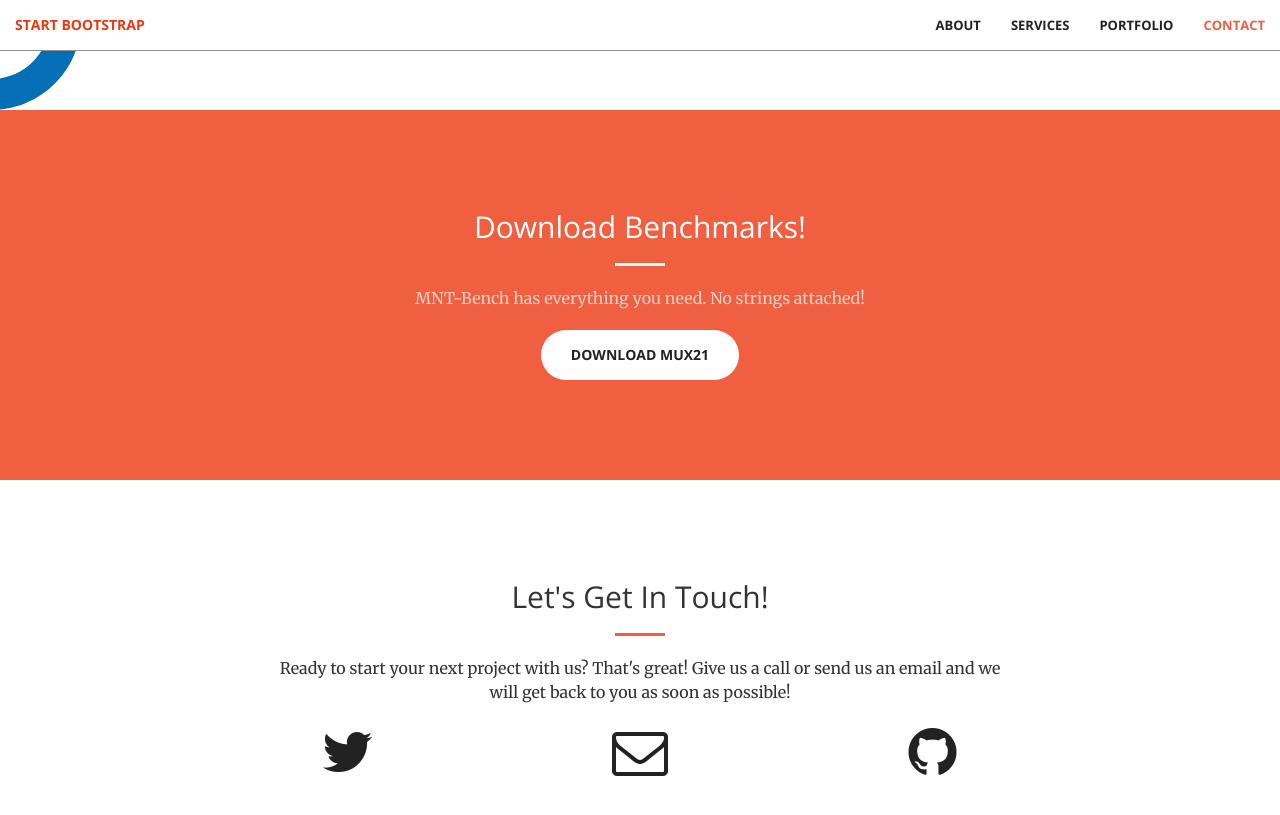
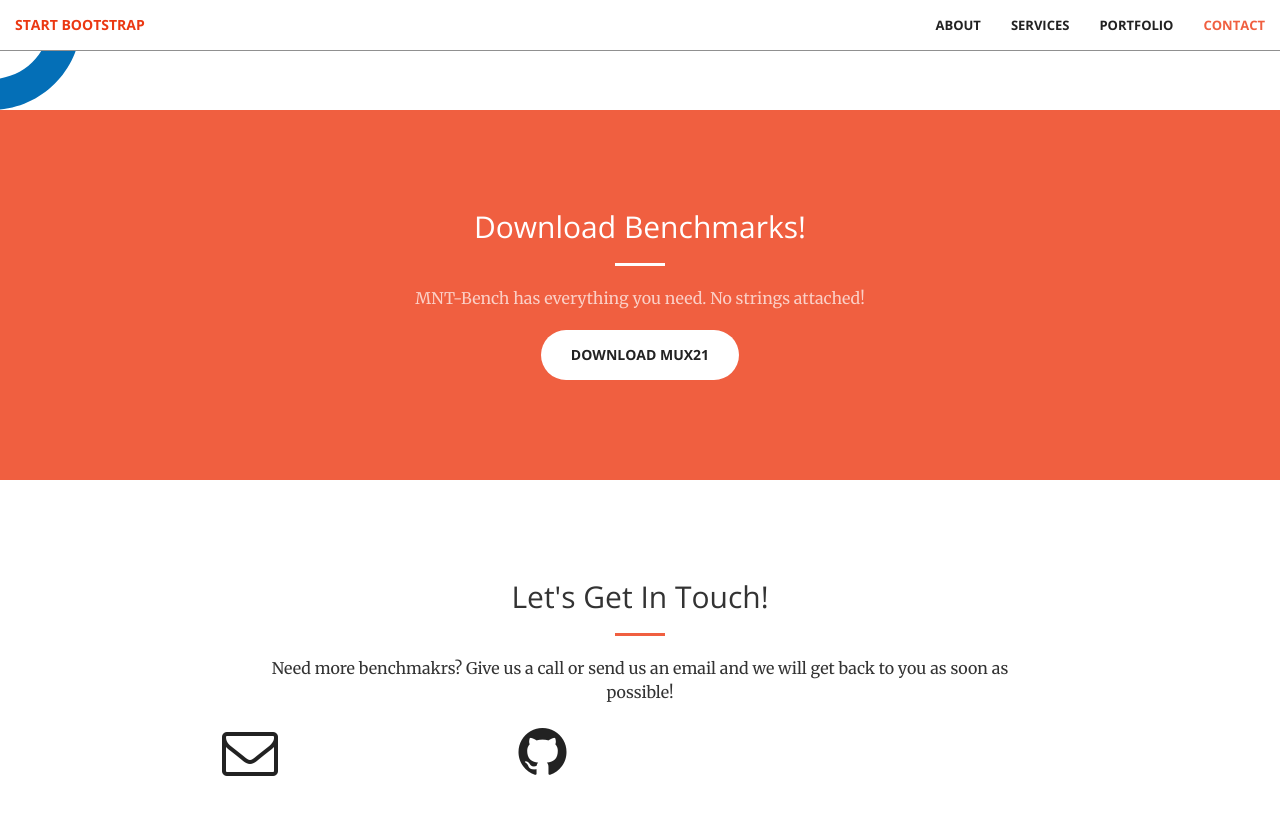
Before and after one commit to simon1hofmann/mnt-bench-old, a Jekyll site: the page built from index.html, in a window 1280 px wide and 900 px high, scrolled down 790 px. Shown: the top 815 px of the window. Built offline with Jekyll 4.4.1, drawn with Linux system fonts in a browser that asks for light colours.

Commit message:
Update contact.html

```diff
--- a/_includes/contact.html
+++ b/_includes/contact.html
@@ -4,14 +4,8 @@
             <div class="col-lg-8 col-lg-offset-2 text-center">
                 <h2 class="section-heading">Let's Get In Touch!</h2>
                 <hr class="primary">
-                <p>Ready to start your next project with us? That's great! Give us a call or send us an email and we will get back to you as soon as possible!</p>
+                <p>Need more benchmakrs? Give us a call or send us an email and we will get back to you as soon as possible!</p>
             </div>
-        <div class="col-lg-2 col-lg-offset-2 text-center">
-            <a href="https://twitter.com/{{ site.twitter_username }}">
-                <i class="fa fa-twitter fa-3x wow bounceIn" data-wow-delay=".1s"></i>
-                <p>{{ site.twitter_username }}</p>
-            </a>
-        </div>
         <div class="col-lg-2 col-lg-offset-1 text-center">
             <a href="mailto:{{ site.email }}">
             <i class="fa fa-envelope-o fa-3x wow bounceIn" data-wow-delay=".1s"></i>
```
